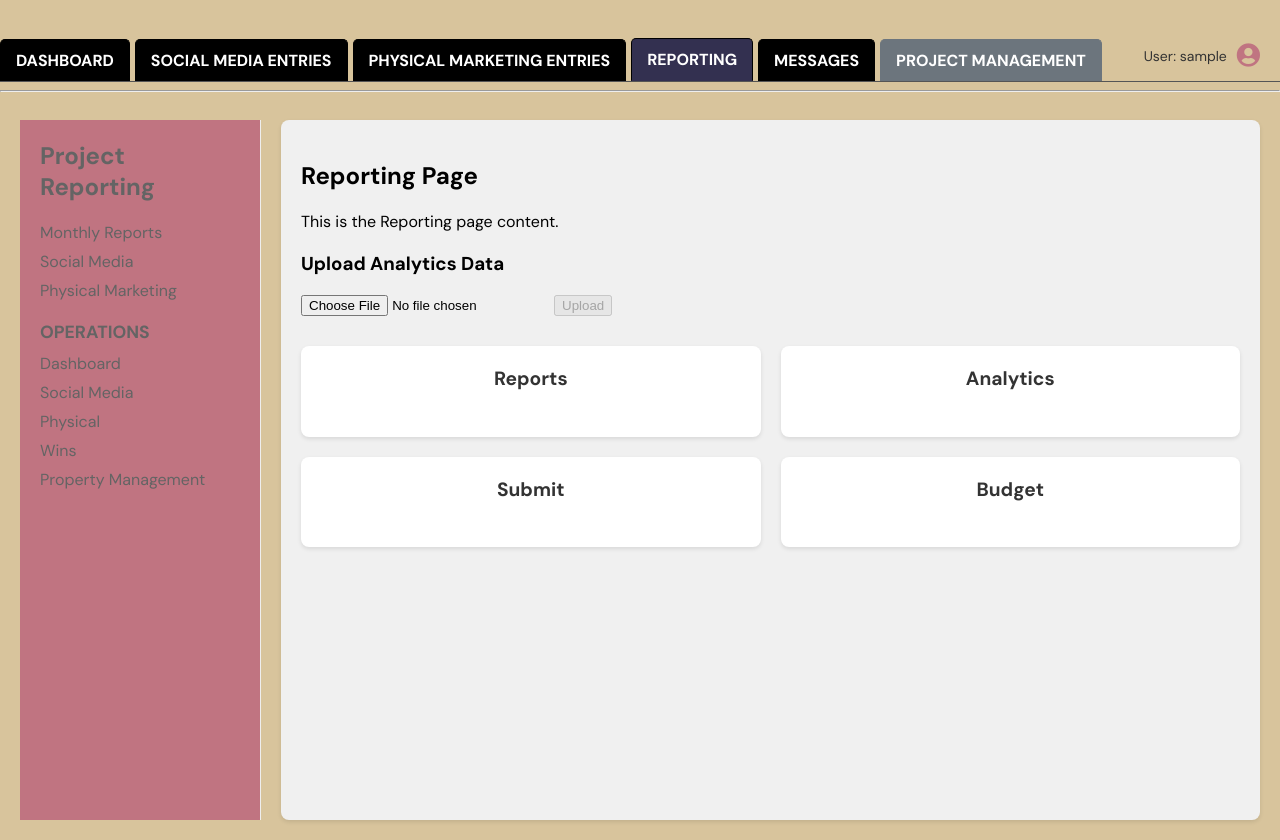
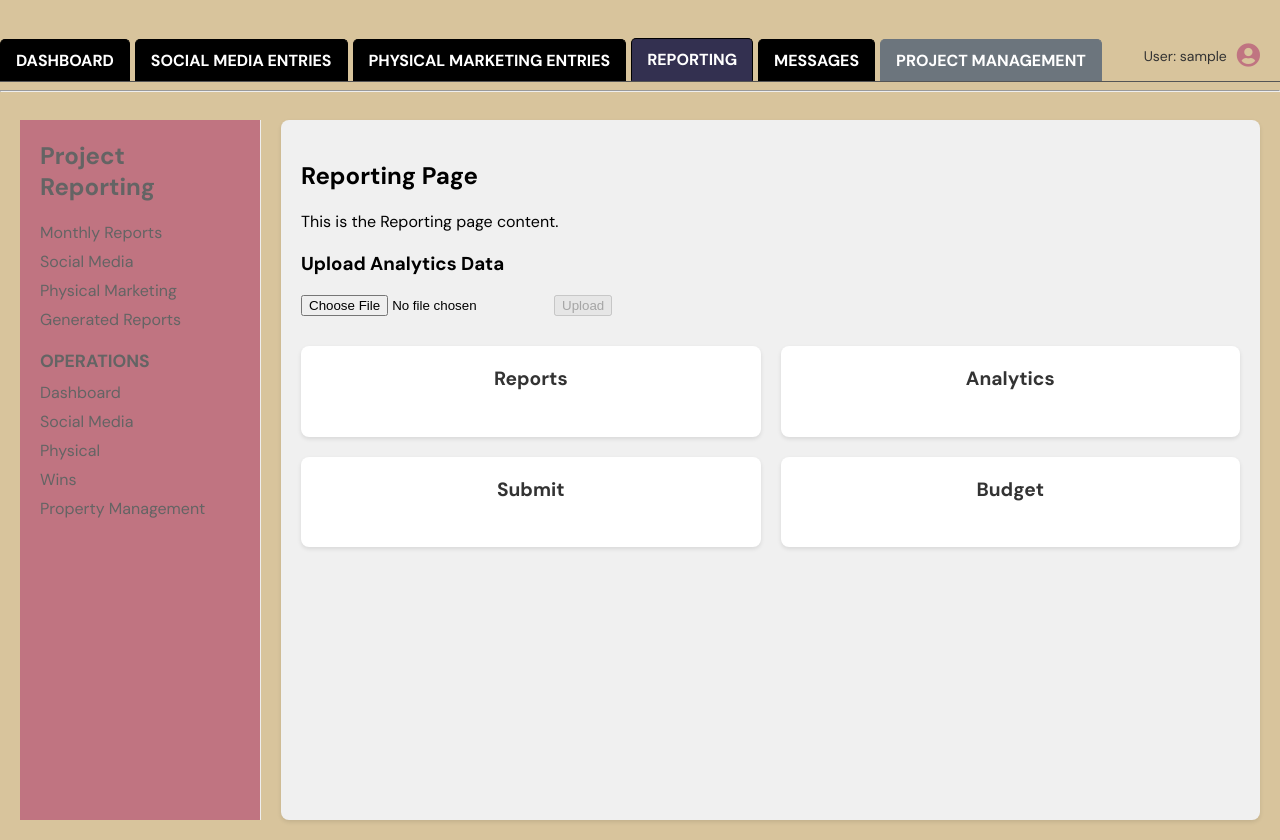
Before and after one commit to dakjen/marketingportal1, a React (Create React App) app: page /reporting in a window 1280 px wide. Built offline with nearby package versions, Linux system fonts and the light colour scheme; no server answers; sample sign-in values are in the browser's storage.

Commit message:
feat: Add Generated Reports to Reporting sidebar

```diff
--- a/src/ReportingSidebar.js
+++ b/src/ReportingSidebar.js
@@ -9,6 +9,7 @@ function ReportingSidebar() {
         <li>Monthly Reports</li>
         <li>Social Media</li>
         <li>Physical Marketing</li>
+        <li>Generated Reports</li>
       </ul>
       <h3 className="sidebar-title">Operations</h3>
       <ul>
```
